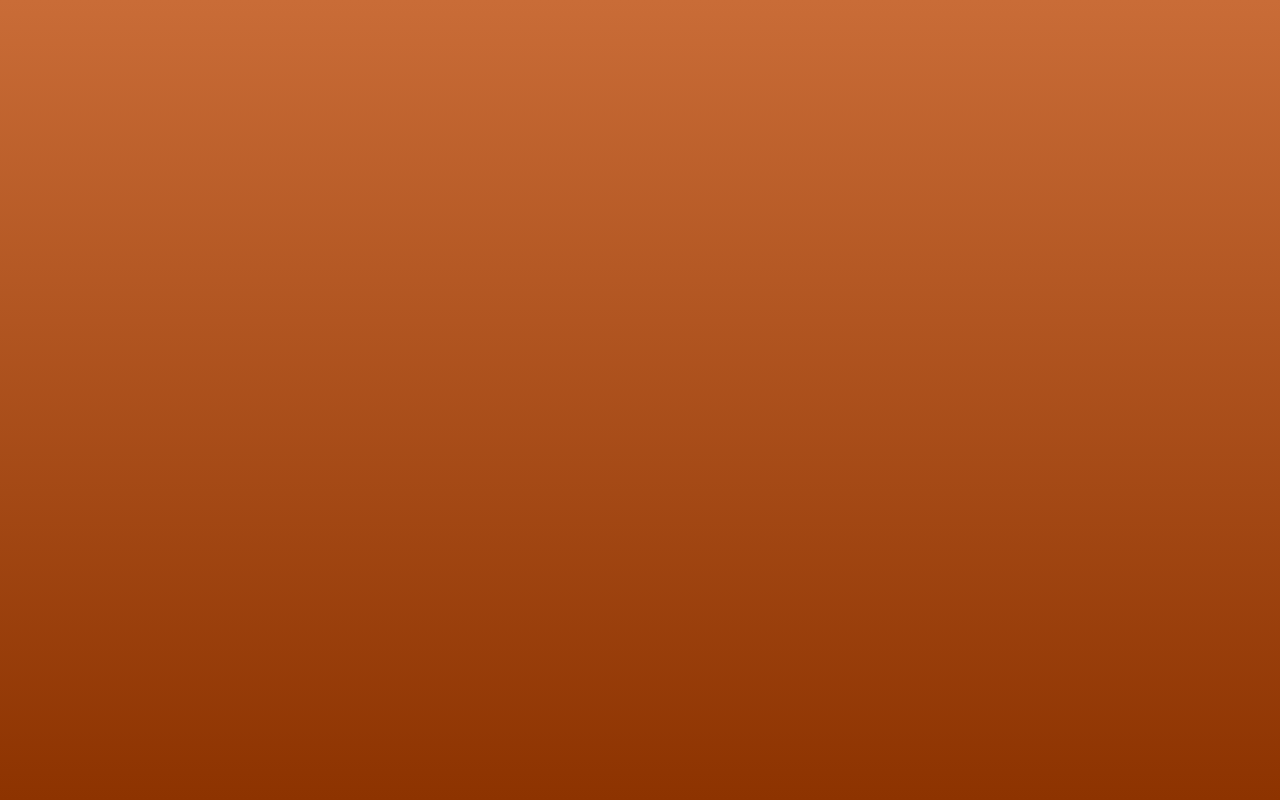
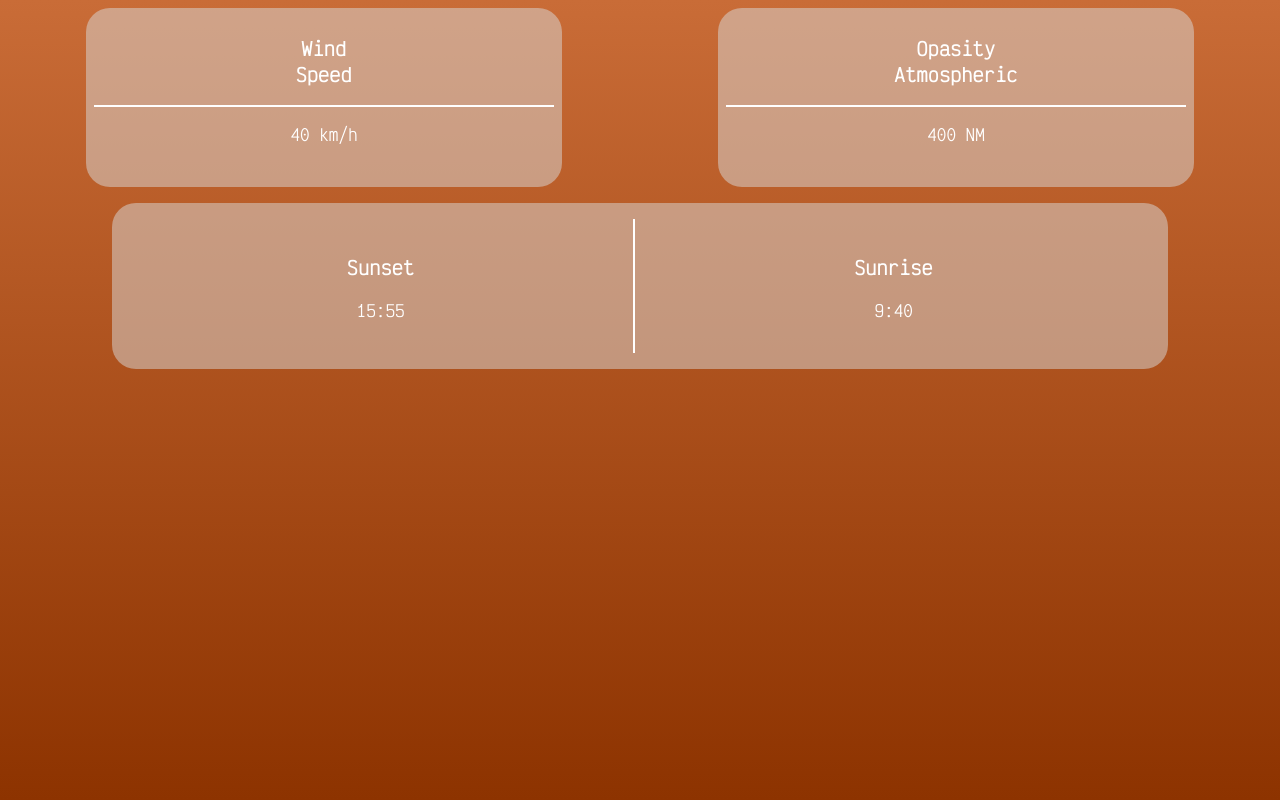
Before and after one commit to WildCodeSchool-2024-02/JS-lyon-0224-P2-martian_meteorologists_association, a React (Vite) app in the folder client/: page / in a window 1280 px wide. Built offline with nearby package versions, Linux system fonts and the light colour scheme.

Commit message:
Created two components of weather condition and sun position on Mars. Created design for them with CSS and called it to a principal component App.jsx

```diff
--- a/client/src/App.jsx
+++ b/client/src/App.jsx
@@ -1,10 +1,14 @@
 import "./App.css";
+
 import WeatherComponent from "./API/Api";
+import WeatherContainer from "./components/WeatherContainer/WeatherContainer";
 
 function App() {
   return (
     <>
-
+      <div>
+        <WeatherContainer />
+      </div>
     </>
 
   );
--- a/client/src/components/WeatherContainer/WeatherContainer.css
+++ b/client/src/components/WeatherContainer/WeatherContainer.css
@@ -0,0 +1,46 @@
+.weatherContainer {
+    display: flex;
+    flex-wrap: wrap;
+    justify-content: space-around;
+}
+
+.windSpeed {
+    width: 36vw;
+    border-radius: 1.5rem;
+    background-color: rgba(217, 217, 217, 0.5);
+    padding: 0.5rem;
+    text-align: center;
+}
+
+.opasity {
+    width: 36vw;
+    border-radius: 1.5rem;
+    background-color: rgba(217, 217, 217, 0.5);
+    padding: 0.5rem;
+    text-align: center;
+}
+
+hr {
+    border: 1px solid white;
+}
+
+.sunPositionContainer {
+    width: 80vw;
+    border-radius: 1.5rem;
+    background-color: rgba(217, 217, 217, 0.5);
+    display: flex;
+    flex-direction: row;
+    justify-content: space-evenly;
+    text-align: center;
+    padding: 1rem;
+    margin-top: 1rem;
+}
+
+.sunPosition {
+    margin: 0.5rem;
+    padding: 0.5rem;
+}
+
+.verticalBar {
+    border: 1px solid white;
+}
--- a/client/src/components/WeatherContainer/WeatherContainer.jsx
+++ b/client/src/components/WeatherContainer/WeatherContainer.jsx
@@ -1,2 +1,35 @@
 import App from "../../App";
 import "./WeatherContainer.css";
+
+function WeatherContainer() {
+    return (
+        <div className="weatherContainer">
+            <div className="windSpeed">
+                <h3>Wind<br /> Speed</h3>
+                <hr />
+                <p>40 km/h</p>
+                <br />
+            </div>
+            <div className="opasity">
+                <h3>Opasity<br />Atmospheric</h3>
+                <hr />
+                <p>400 NM</p>
+                <br />
+            </div>
+            <div className="sunPositionContainer">
+                <div className="sunPosition">
+                    <h3>Sunset</h3>
+                    <p>15:55</p>
+                </div>
+                <span className="verticalBar"></span>
+                <div className="sunPosition">
+                    <h3>Sunrise</h3>
+                    <p>9:40</p>
+                </div>
+            </div>
+
+        </div>
+    );
+};
+
+export default WeatherContainer;
```
